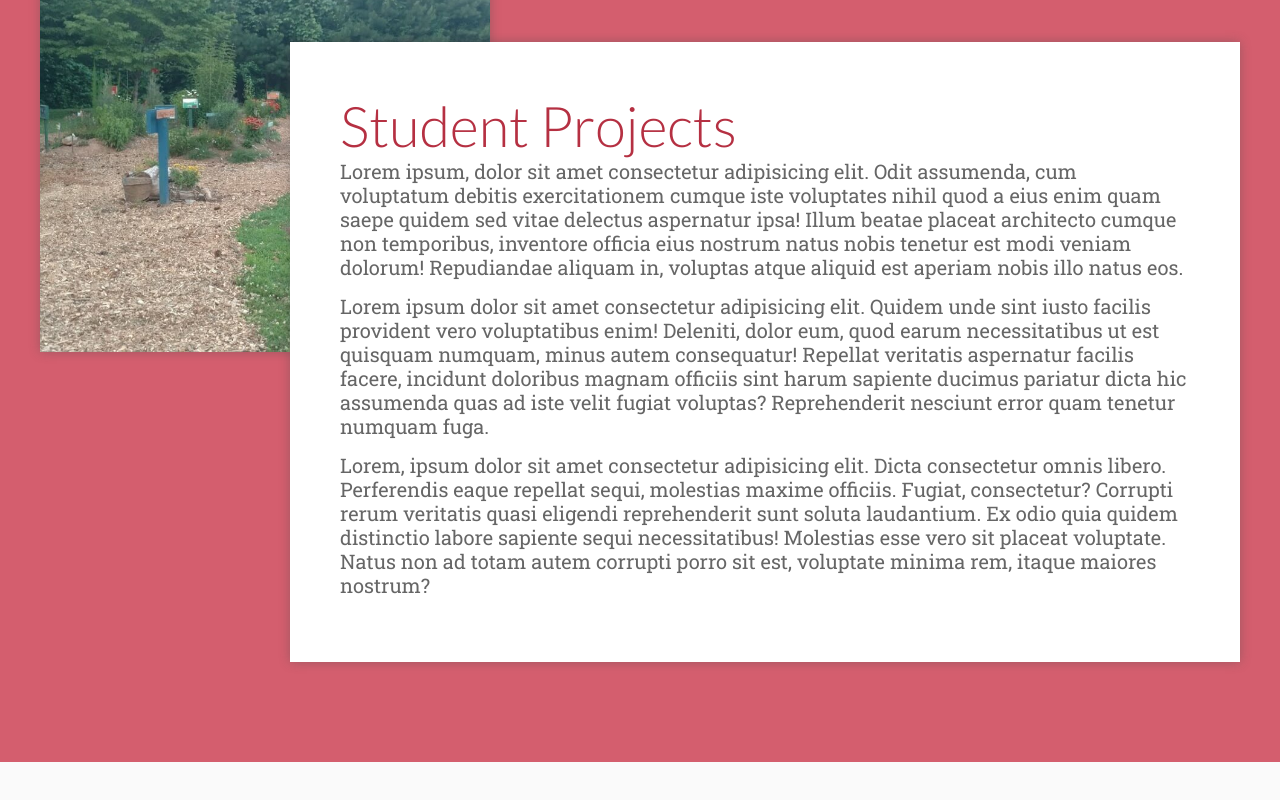
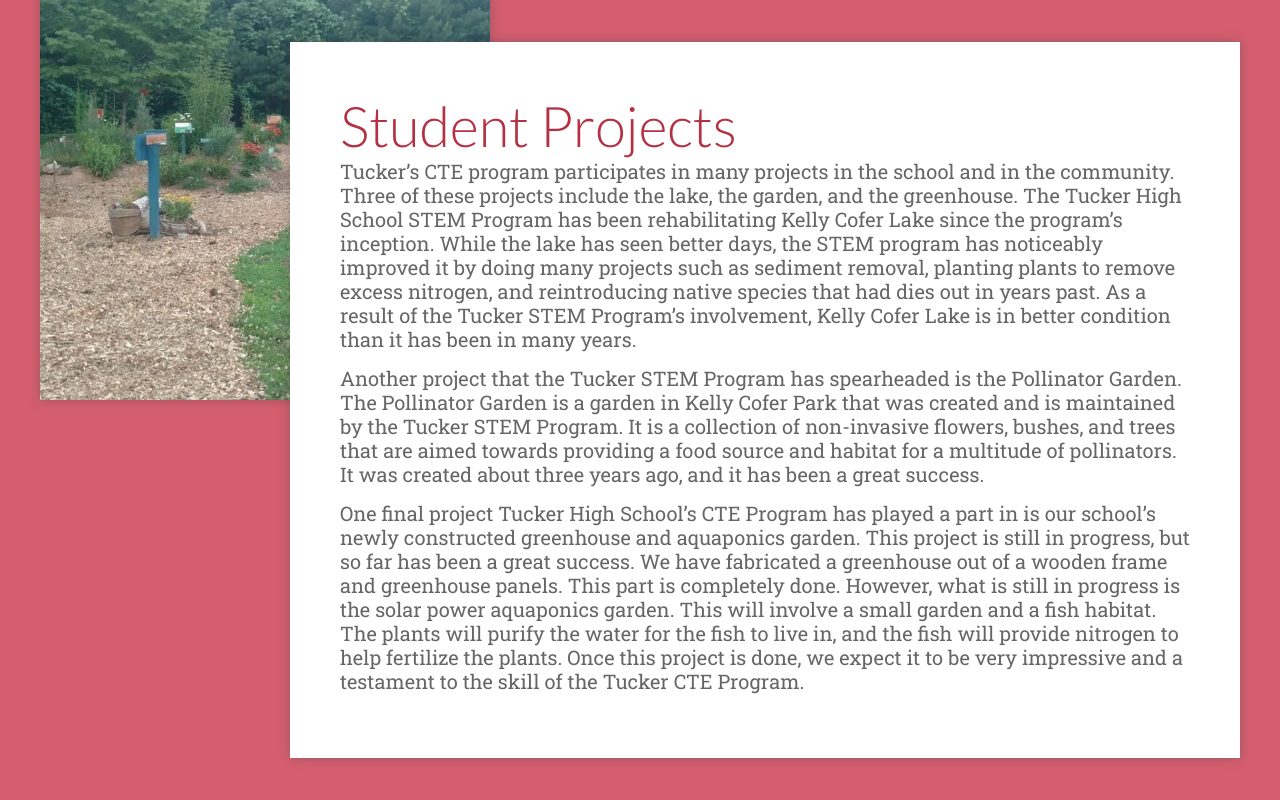
Before and after one commit to GreenNick/tsa-webmaster-2018, a React (Create React App) app: page /CTE in a window 1280 px wide. Shown: the part 4982-5782 px from the top of the page. Before the commit the page ends 5744 px from the top, so only its background shows below. Built offline with nearby package versions, Linux system fonts and the light colour scheme.

Commit message:
add Student Projects

```diff
--- a/src/Components/CTE/CTE.js
+++ b/src/Components/CTE/CTE.js
@@ -75,9 +75,9 @@ const projects = [
     content: (
       <>
         <h2>Student Projects</h2>
-        <p>Lorem ipsum, dolor sit amet consectetur adipisicing elit. Odit assumenda, cum voluptatum debitis exercitationem cumque iste voluptates nihil quod a eius enim quam saepe quidem sed vitae delectus aspernatur ipsa! Illum beatae placeat architecto cumque non temporibus, inventore officia eius nostrum natus nobis tenetur est modi veniam dolorum! Repudiandae aliquam in, voluptas atque aliquid est aperiam nobis illo natus eos.</p>
-        <p>Lorem ipsum dolor sit amet consectetur adipisicing elit. Quidem unde sint iusto facilis provident vero voluptatibus enim! Deleniti, dolor eum, quod earum necessitatibus ut est quisquam numquam, minus autem consequatur! Repellat veritatis aspernatur facilis facere, incidunt doloribus magnam officiis sint harum sapiente ducimus pariatur dicta hic assumenda quas ad iste velit fugiat voluptas? Reprehenderit nesciunt error quam tenetur numquam fuga.</p>
-        <p>Lorem, ipsum dolor sit amet consectetur adipisicing elit. Dicta consectetur omnis libero. Perferendis eaque repellat sequi, molestias maxime officiis. Fugiat, consectetur? Corrupti rerum veritatis quasi eligendi reprehenderit sunt soluta laudantium. Ex odio quia quidem distinctio labore sapiente sequi necessitatibus! Molestias esse vero sit placeat voluptate. Natus non ad totam autem corrupti porro sit est, voluptate minima rem, itaque maiores nostrum?</p>
+        <p>Tucker’s CTE program participates in many projects in the school and in the community. Three of these projects include the lake, the garden, and the greenhouse. The Tucker High School STEM Program has been rehabilitating Kelly Cofer Lake since the program’s inception. While the lake has seen better days, the STEM program has noticeably improved it by doing many projects such as sediment removal, planting plants to remove excess nitrogen, and reintroducing native species that had dies out in years past. As a result of the Tucker STEM Program’s involvement, Kelly Cofer Lake is in better condition than it has been in many years.</p>
+        <p>Another project that the Tucker STEM Program has spearheaded is the Pollinator Garden. The Pollinator Garden is a garden in Kelly Cofer Park that was created and is maintained by the Tucker STEM Program. It is a collection of non-invasive flowers, bushes, and trees that are aimed towards providing a food source and habitat for a multitude of pollinators. It was created about three years ago, and it has been a great success.</p>
+        <p>One final project Tucker High School’s CTE Program has played a part in is our school’s newly constructed greenhouse and aquaponics garden. This project is still in progress, but so far has been a great success. We have fabricated a greenhouse out of a wooden frame and greenhouse panels. This part is completely done. However, what is still in progress is the solar power aquaponics garden. This will involve a small garden and a fish habitat. The plants will purify the water for the fish to live in, and the fish will provide nitrogen to help fertilize the plants. Once this project is done, we expect it to be very impressive and a testament to the skill of the Tucker CTE Program.</p>
       </>
     )
   }
```
